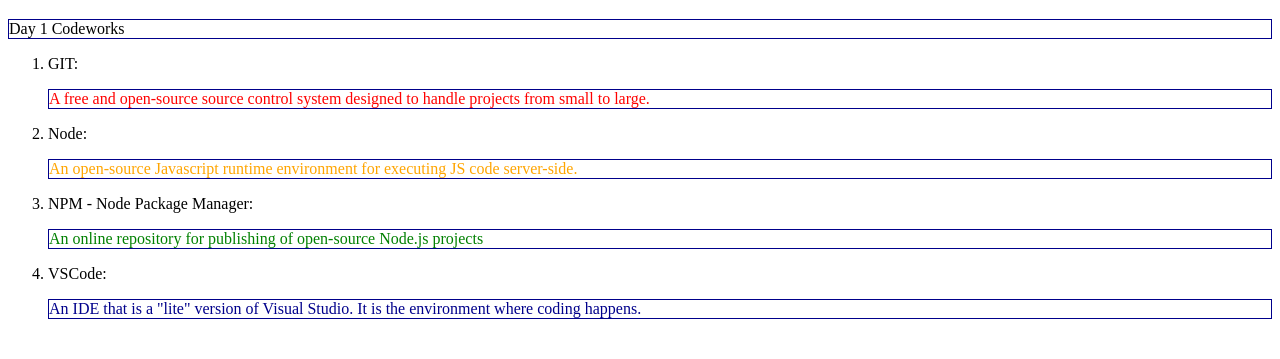
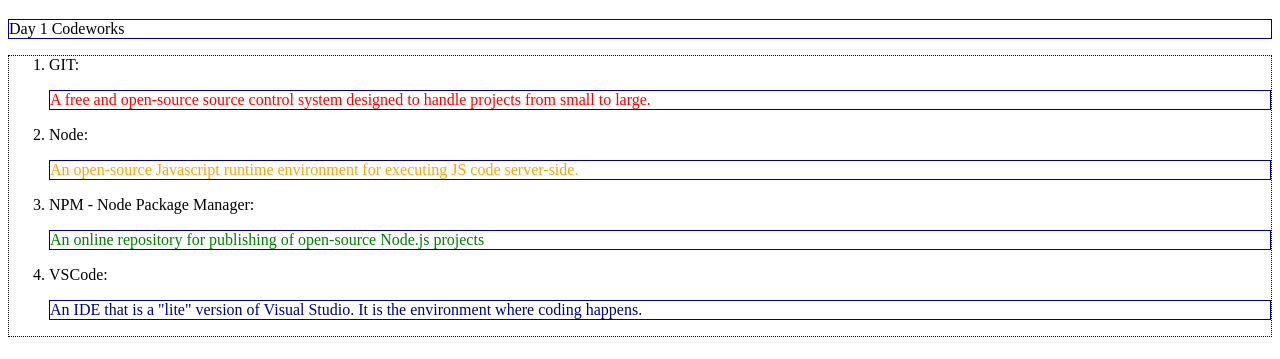
Before and after one commit to brandonboehlke/env-setup, a plain HTML site: page index.html in a window 1280 px wide. Shown: the part 61-420 px from the top of the page. Drawn offline with Linux system fonts and the light colour scheme.

Commit message:
style update

```diff
--- a/style.css
+++ b/style.css
@@ -18,3 +18,6 @@
 p {
     border: 1px solid darkblue;
 }
+ol {
+    border: 1px dotted black;
+}
```
